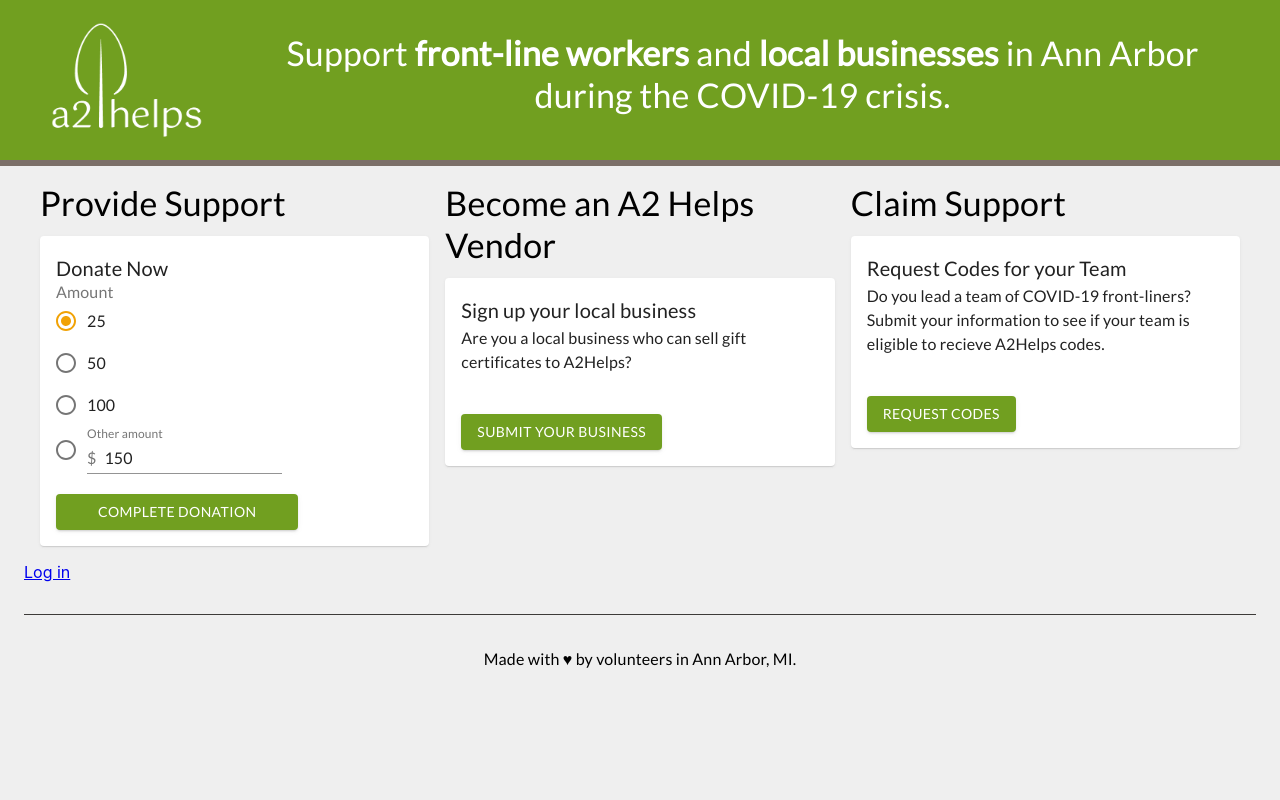
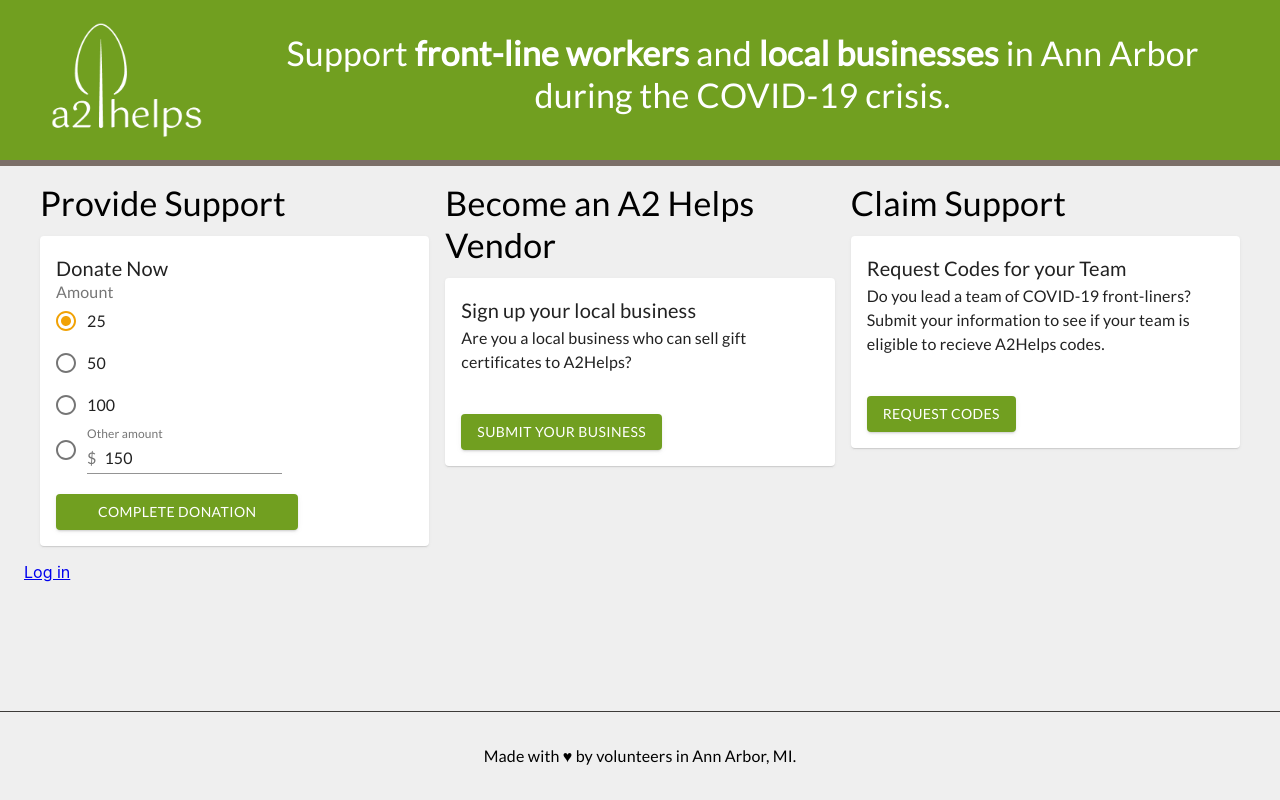
Before and after one commit to A2Helps/a2-helps-web, a React (Create React App) app: page / in a window 1280 px wide. Built offline with nearby package versions, Linux system fonts and the light colour scheme; no server answers.

Commit message:
design formatting

```diff
--- a/src/components/auth/SignOutButton/index.js
+++ b/src/components/auth/SignOutButton/index.js
@@ -1,4 +1,4 @@
-import React, { Component } from 'react';
+import React from 'react';
 import { withFirebase } from '../Firebase';
 
 const SignOutButton = ({ firebase }) => (
--- a/src/components/banner/index.js
+++ b/src/components/banner/index.js
@@ -9,7 +9,6 @@
 
 const useStyles = makeStyles(theme => ({
   root: {
-    flexGrow: 1,
     textAlign: 'center',
     backgroundColor: '#719F20',
     borderBottom: '6px solid #7B6F68',
--- a/src/components/footer/index.js
+++ b/src/components/footer/index.js
@@ -6,7 +6,6 @@
 
 const useStyles = makeStyles(theme => ({
   root: {
-    flexGrow: 1,
     textAlign: 'center',
     borderTop: '1px solid #3D3B39',
     padding: 32,
--- a/src/pages/home.js
+++ b/src/pages/home.js
@@ -15,6 +15,8 @@
   root: {
     minHeight: '100vh',
     backgroundColor: '#efefef',
+    display: 'flex',
+    flexDirection: 'column',
   },
   ctas: {
     padding: 16,
@@ -56,9 +58,9 @@
             {authContext => authContext.isAuthenticated ? <LogOut user={authContext.user.email} /> : <LogIn />}
           </AuthUserContext.Consumer>
         </div>
-        <div className={styles.spacer} />
-        <Footer />
       </Container>
+      <div className={styles.spacer} />
+      <Footer />
     </div>
   );
 }
```
